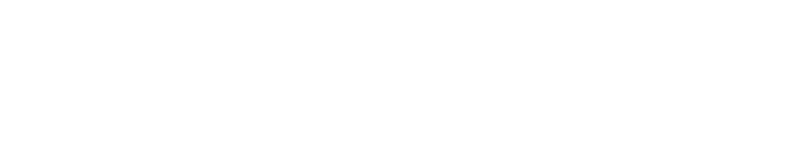
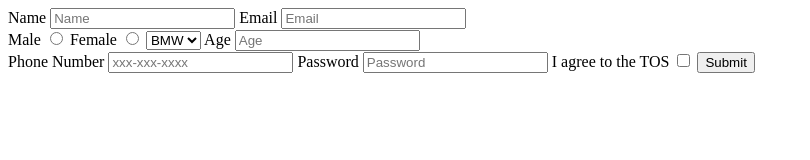
Before and after one commit to acciojob/signup-form-car-pratikshabhosale08, a website: page main.html in a window 1280 px wide. Shown: the whole page, without its empty margins (0-810 px from the left). Drawn offline with Linux system fonts and the light colour scheme.

Commit message:
created a submission

```diff
--- a/main.html
+++ b/main.html
@@ -7,6 +7,35 @@
 </head>
 
 <body>
+	<form method="post">
+		<label for="name">Name</label>
+		<input placeholder="Name" type="text" id="name" required>
+		<label for="email">Email</label>
+		<input placeholder="Email" type="email" id="email" required>
+
+
+		<br>
+		<label for="gender_m">Male</label>
+		<input type="radio" id="gender_m" name="gender" required>
+		<label for="gender_f">Female</label>
+		<input type="radio" id="gender_f" name="gender" required>
+		<label for="cars"></label>
+		<select placeholder="--Please choose an option--" id="cars" required>
+			<option>BMW</option>
+			<option>Audi</option>
+			<option>Tata</option>
+		</select>
+		<label for="age">Age</label>
+		<input placeholder="Age" type="number" id="age" required>
+		<br>
+		<label for="tel">Phone Number</label>
+		<input placeholder="xxx-xxx-xxxx" type="tel" id="tel">
+		<label for="password">Password</label>
+		<input placeholder="Password" type="password" id="password" required>
+		<label for="tos">I agree to the TOS</label>
+		<input type="checkbox" id="tos" required>
+		<button type="submit">Submit</button>
+	</form>
 	<!-- the entire body must be written by student -->
     <script type="text/javascript" src="./script.js">
 </script>
```
